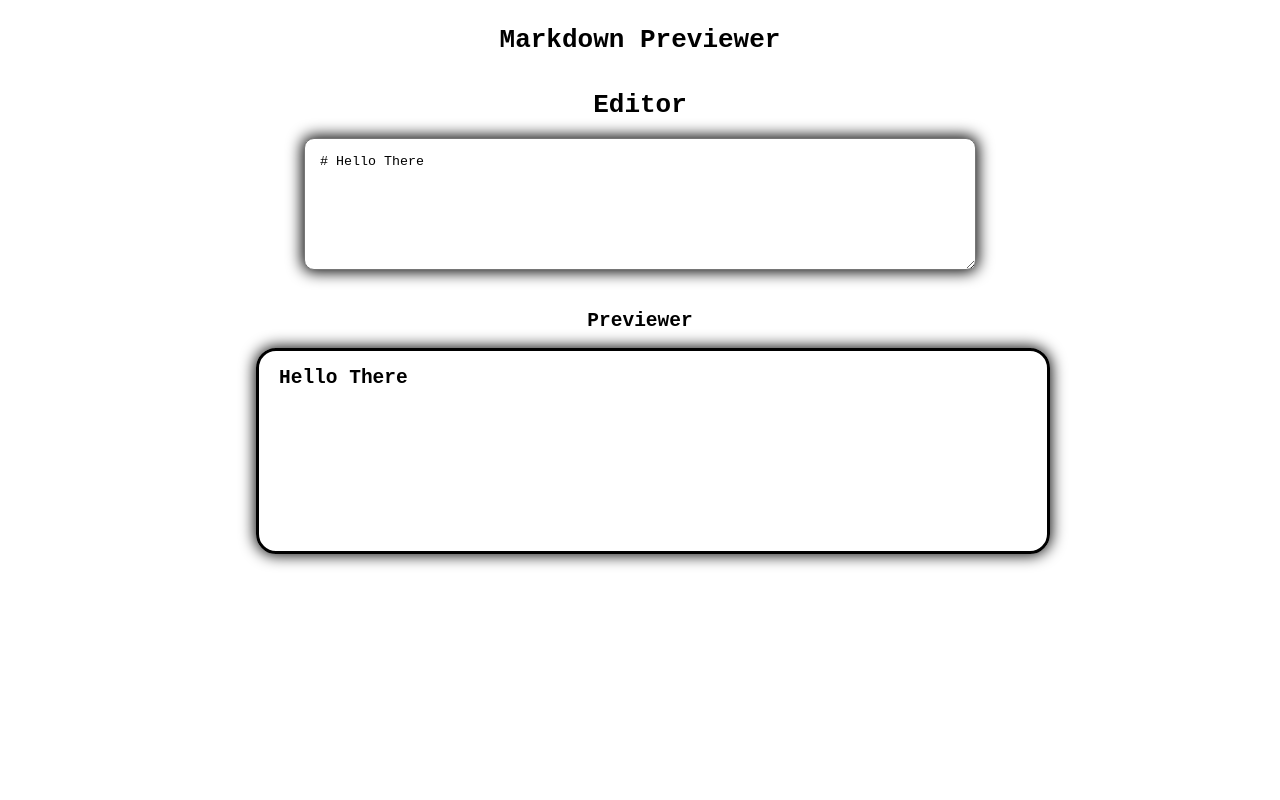
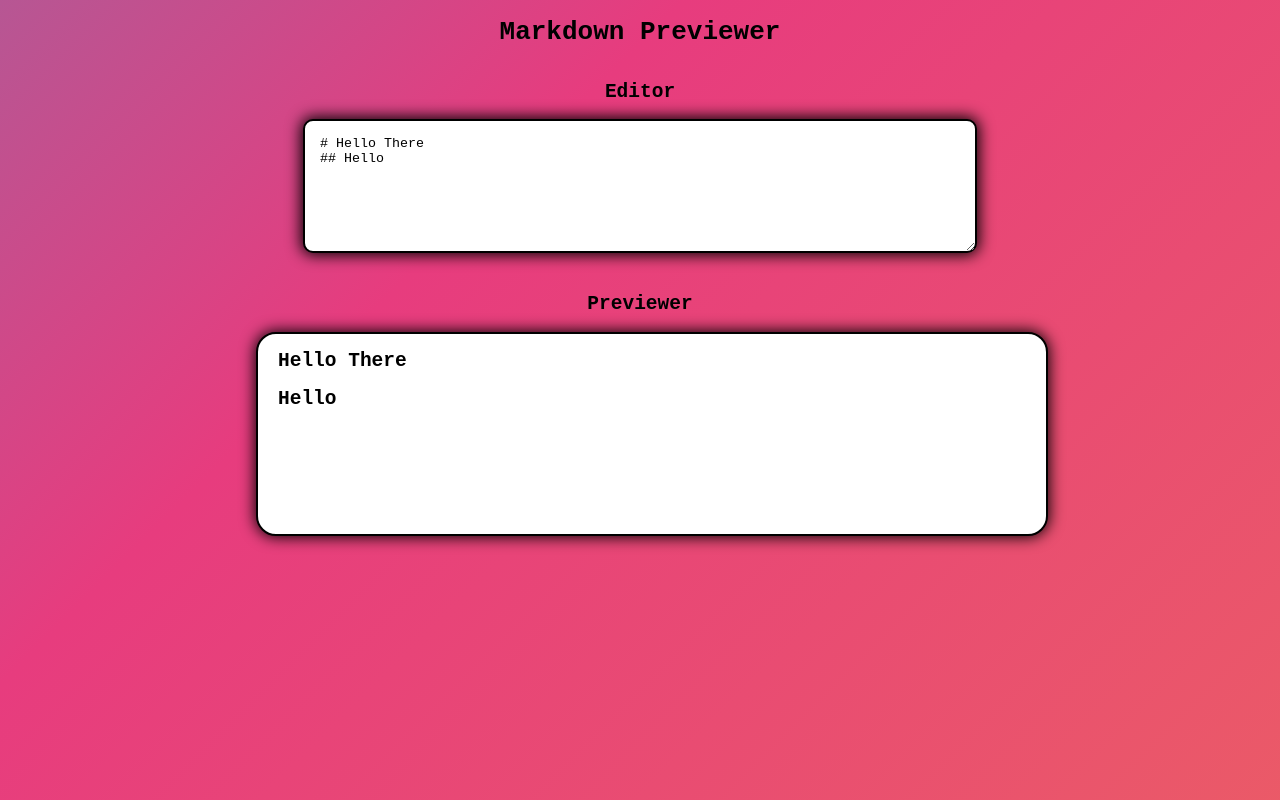
Before and after one commit to Antonio-Riccelli/react-markdown-previewer, a React (Create React App) app: page / in a window 1280 px wide. Built offline with nearby package versions, Linux system fonts and the light colour scheme.

Commit message:
added further styling

```diff
--- a/src/App.js
+++ b/src/App.js
@@ -3,7 +3,10 @@
 import Editor from './Components/Editor/index';
 import Previewer from './Components/Previewer/index';
 
-const initialRendering =  '# Hello There'
+const initialRendering = `# Hello There
+## Hello
+
+`
 
 
 function App() {
--- a/src/Components/Editor/index.css
+++ b/src/Components/Editor/index.css
@@ -5,4 +5,5 @@
     padding: 15px;
     box-shadow: 0px 0px 15px 2px #000;
     margin-bottom: 20px;
+    border: 2px solid black;
 }
--- a/src/Components/Editor/index.js
+++ b/src/Components/Editor/index.js
@@ -5,7 +5,7 @@
 
     return (
         <div>
-        <h1>Editor</h1>
+        <h2>Editor</h2>
         <textarea id="editor" defaultValue={props.value} name="editor" onChange={props.onChange}>
         </textarea>
         </div>
--- a/src/Components/Previewer/index.css
+++ b/src/Components/Previewer/index.css
@@ -2,15 +2,15 @@
     width: 60vw;
     min-height: 20px;
     border-radius: 20px;
-
 }
 
 #preview {
-    border: 3px solid black;
+    border: 2px solid black;
     width: 100%;
     min-height: 200px;
     border-radius: 20px;
     box-shadow: 0px 0px 15px 1px #000;
     text-align: left;
     padding-left: 20px;
+    background-color: #FFF;
 }
--- a/src/Components/Previewer/index.js
+++ b/src/Components/Previewer/index.js
@@ -11,9 +11,9 @@
 let finalString =  marked.parse(props.text)
 
     return (
-        <section id="preview-wrapper">
+        <section id="preview-wrapper" >
         <h1>Previewer</h1>
-            <div id="preview" dangerouslySetInnerHTML={{__html: finalString}}>
+            <div id="preview" dangerouslySetInnerHTML={{__html: finalString}} >
             </div>
         </section>
     )
--- a/src/index.css
+++ b/src/index.css
@@ -2,15 +2,22 @@
   margin: 0;
   padding: 0;
   box-sizing: content-box;
+  background: linear-gradient(-45deg, #ee7752, #e73c7e, #23a6d5, #23d5ab);
+  background-size: 400% 400%;
+  animation: gradient 15s ease infinite;
+  height: 100vh;
 }
 
 body {
-
+  margin: 0;
+  padding: 0;
   font-family: -apple-system, BlinkMacSystemFont, 'Segoe UI', 'Roboto', 'Oxygen',
     'Ubuntu', 'Cantarell', 'Fira Sans', 'Droid Sans', 'Helvetica Neue',
     sans-serif;
   -webkit-font-smoothing: antialiased;
   -moz-osx-font-smoothing: grayscale;
+  width: 100vw;
+  height: 100vh;
 }
 
 code {
@@ -20,3 +27,15 @@
     padding: 5px;
     border-radius: 5px;
 }
+
+@keyframes gradient {
+  0% {
+    background-position: 0% 50%;
+  }
+  50% {
+    background-position: 100% 50%;
+  }
+  100% {
+    background-position: 0% 50%;
+  }
+}
```
Also changed, not shown: src/App.css (line endings or trailing spaces).
